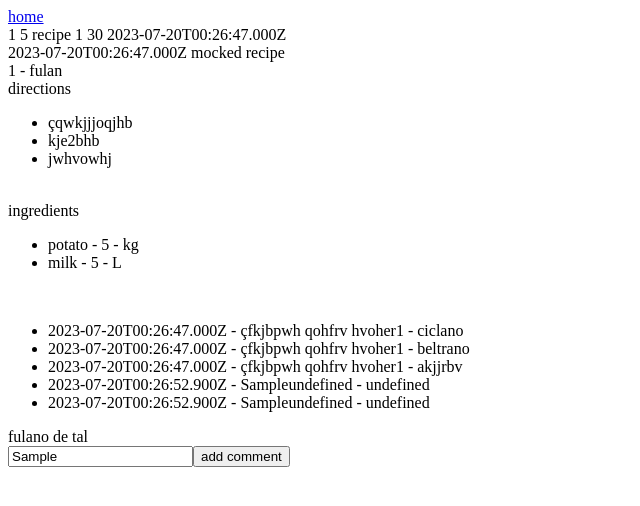
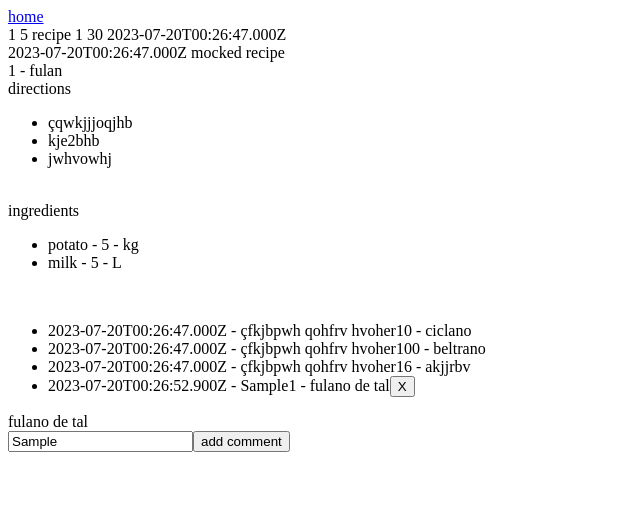
Before and after one commit to vitor-msp/cooking-together-front, a Next.js app: page /recipes/0 in a window 1280 px wide. Both pictures are taken after typing "Sample" into the empty fields and a click on the button "add comment". Shown: the top 506 px of the page, without its empty margins (0-640 px from the left). Built offline with nearby package versions, Linux system fonts and the light colour scheme.

Commit message:
feat(comment): deleting comment

```diff
--- a/src/components/Comments.tsx
+++ b/src/components/Comments.tsx
@@ -22,10 +22,16 @@ const Comments: React.FC<CommentsProps> = ({ recipeId }) => {
       text: currentComment,
       createdAt: new Date().toISOString(),
       recipeId,
-      userId: userContext.user?.id,
+      user: { id: userContext.user!.id, name: userContext.user!.name },
     };
     GetCommentsMock.add(newComment);
-    setComments((c) => [...c, newComment]);
+    setComments(() => [...GetCommentsMock.get()]);
+  };
+
+  const deleteComment = (id: string) => {
+    const newComments = comments.filter((c) => c.id !== id);
+    GetCommentsMock.set(newComments);
+    setComments(() => [...GetCommentsMock.get()]);
   };
 
   return (
@@ -36,6 +42,11 @@ const Comments: React.FC<CommentsProps> = ({ recipeId }) => {
             <li key={id}>
               <span>{`${createdAt} - ${text}`}</span>
               <span>{`${user?.id} - ${user?.name}`}</span>
+              {user?.id === userContext.user!.id && (
+                <button type="button" onClick={() => deleteComment(id!)}>
+                  X
+                </button>
+              )}
             </li>
           );
         })}
--- a/src/mocks/comments.ts
+++ b/src/mocks/comments.ts
@@ -1,32 +1,40 @@
 import { Comment } from "../domain/Comment";
 
 export abstract class GetCommentsMock {
+  static id: number = 0;
+
   static comments: Comment[] = [
     {
       id: "1",
-      user: { id: "1", name: "ciclano" },
+      user: { id: "10", name: "ciclano" },
       createdAt: new Date().toISOString(),
       text: "çfkjbpwh qohfrv hvoher",
     },
     {
       id: "2",
-      user: { id: "1", name: "beltrano" },
+      user: { id: "100", name: "beltrano" },
       createdAt: new Date().toISOString(),
       text: "çfkjbpwh qohfrv hvoher",
     },
     {
       id: "3",
-      user: { id: "1", name: "akjjrbv" },
+      user: { id: "16", name: "akjjrbv" },
       createdAt: new Date().toISOString(),
       text: "çfkjbpwh qohfrv hvoher",
     },
   ];
 
   static add(comment: Comment): void {
-    GetCommentsMock.comments.push(comment);
+    comment.id = (this.id++).toString();
+    console.log(this.id);
+    this.comments.push(comment);
   }
 
   static get() {
-    return GetCommentsMock.comments;
+    return this.comments;
+  }
+
+  static set(comments: Comment[]): void {
+    this.comments = comments;
   }
 }
```
